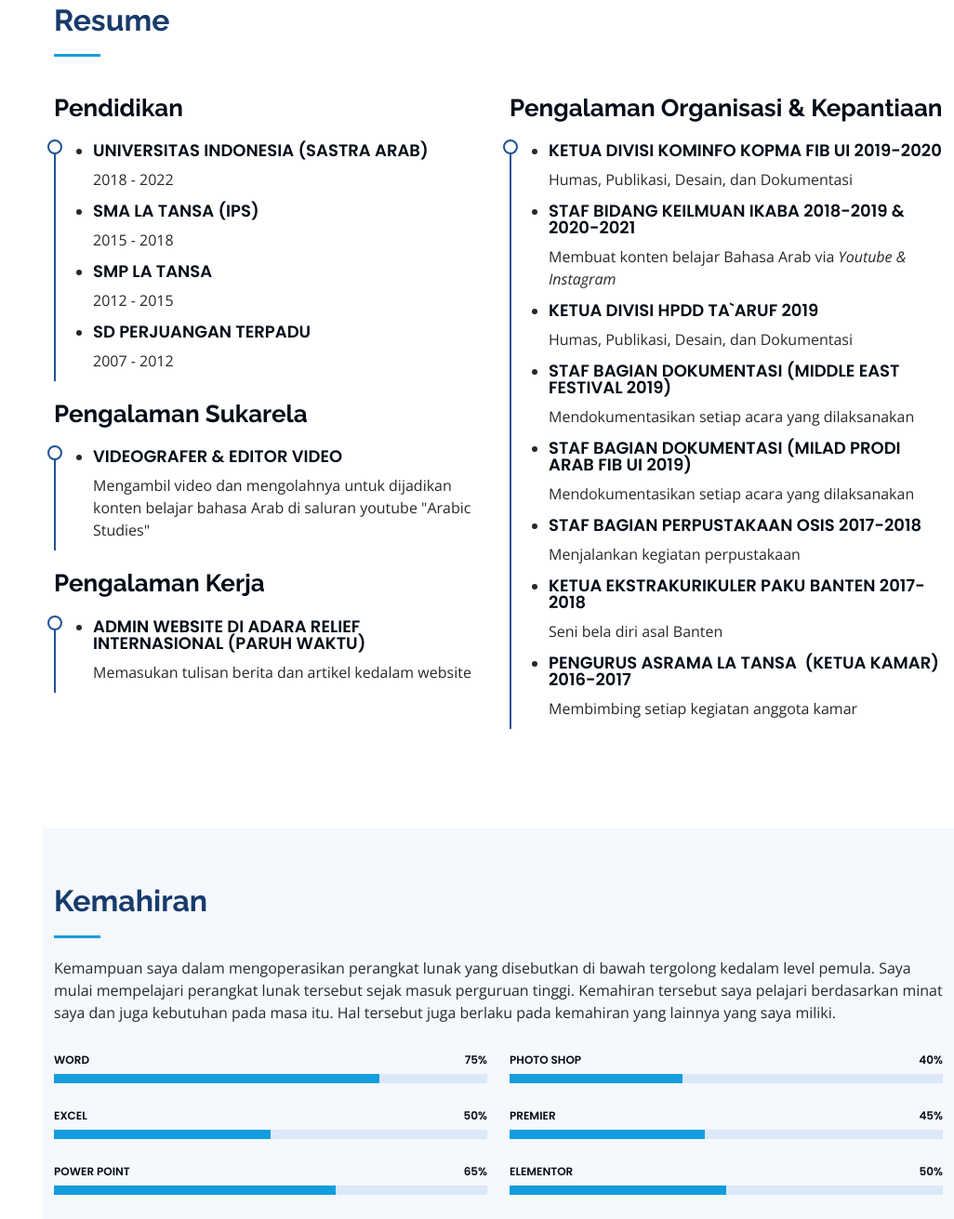
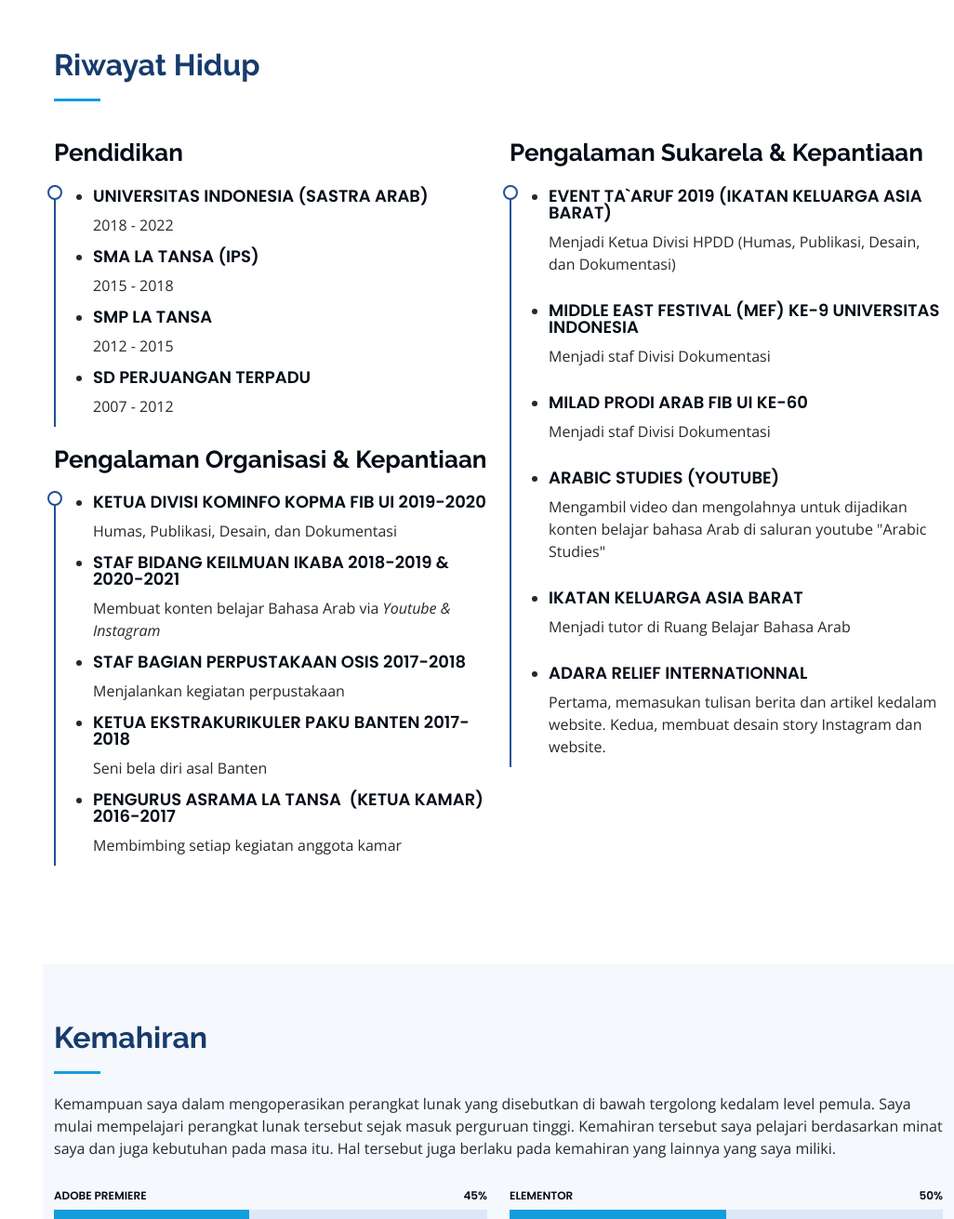
Before and after one commit to Irvanda-dzr/irvanda.github.io, a plain HTML site: page index.html in a window 1280 px wide. Shown: the part 1489-2800 px from the top of the page at 93% size, without its empty margins (254-1280 px from the left). Drawn offline with nearby package versions, Linux system fonts and the light colour scheme.

Commit message:
rubah isi

```diff
--- a/index.html
+++ b/index.html
@@ -45,7 +45,7 @@
     <div class="d-flex flex-column">
 
       <div class="profile">
-        <img src="assets/img/FCV.png" alt="" class="img-fluid rounded-circle">
+        <img src="assets/img/foto bulet.png" alt="" class="img-fluid rounded-circle">
         <h1 class="text-light"><a href="index.html">Irvanda DR</a></h1>
         <div class="social-links mt-3 text-center">
           <a href="https://www.youtube.com/channel/UC7dD_PXznPxkcCmL4ViYzag" class="youtube"><i class="bx bxl-youtube"></i></a>
@@ -60,7 +60,7 @@
         <ul>
           <li><a href="#hero" class="nav-link scrollto active"><i class="bx bx-home"></i> <span>Home</span></a></li>
           <li><a href="#about" class="nav-link scrollto"><i class="bx bx-user"></i> <span>Tentang</span></a></li>
-          <li><a href="#resume" class="nav-link scrollto"><i class="bx bx-file-blank"></i> <span>Resume</span></a></li>
+          <li><a href="#resume" class="nav-link scrollto"><i class="bx bx-file-blank"></i> <span>Riwayat Hidup</span></a></li>
 		  <li><a href="#skills" class="nav-link scrollto"><i class="bx bx-book-content"></i> <span>Kemahiran</span></a></li>
 		  <li><a href="#services" class="nav-link scrollto"><i class="bx bx-server"></i> <span>Minat</span></a></li>
           <li><a href="#portfolio" class="nav-link scrollto"><i class="bx bx-envelope"></i> <span>Karya</span></a></li>
@@ -85,7 +85,7 @@
 
         <div class="section-title">
           <h2>Tentang</h2>
-          <p>Lahir di Depok pada tanggal 8 Maret 2001. Bertempat tinggal di Kampung Ceringin, Ragajaya, Bojong Gede, Kabupaten Bogor. Lulusan Sastra Arab yang memiliki peminatan di bidang bahasa dan budaya.</p>
+          <p>Lahir di Depok pada tanggal 8 Maret 2001. Bertempat tinggal di Ragajaya, Bojong Gede, Kabupaten Bogor. Lulusan Sastra Arab yang memiliki peminatan di bidang bahasa dan budaya.</p>
         </div>
 
         <div class="row">
@@ -127,7 +127,7 @@
     <section id="resume" class="resume">
       <div class="container">
         <div class="section-title">
-          <h2>Resume</h2>
+          <h2>Riwayat Hidup</h2>
           <div class="row">
             <div class="col-lg-6" data-aos="fade-up">
               <h3 class="resume-title">Pendidikan</h3>
@@ -143,22 +143,6 @@
                   2007 - 2012
 			    </ul>
 			  </div>
-              <h3 class="resume-title">Pengalaman Sukarela</h3>
-              <div class="resume-item pb-0">
-			    <ul>
-			      <li><h4>Videografer &amp; Editor Video</h4>
-                  Mengambil video dan mengolahnya untuk dijadikan konten belajar bahasa Arab di saluran youtube "Arabic Studies"
-			    </ul>
-			  </div>
-              <h3 class="resume-title">Pengalaman Kerja</h3>
-              <div class="resume-item pb-0">
-			    <ul>
-			      <li><h4>Admin Website di Adara Relief Internasional (paruh waktu)</h4>
-                  Memasukan tulisan berita dan artikel kedalam website
-			    </ul>
-			  </div>
-		    </div>
-		    <div class="col-lg-6" data-aos="fade-up" data-aos-delay="100">
               <h3 class="resume-title">Pengalaman Organisasi &amp; Kepantiaan</h3>
               <div class="resume-item pb-0">
                 <ul>
@@ -166,20 +150,44 @@
                     Humas, Publikasi, Desain, dan Dokumentasi
                   <li><h4>Staf Bidang Keilmuan IKABA 2018-2019 &amp; 2020-2021</h4>
                     Membuat konten belajar Bahasa Arab via <em>Youtube &amp; Instagram</em>
-                  <li><h4>Ketua Divisi HPDD Ta`aruf 2019</h4>
-                    Humas, Publikasi, Desain, dan Dokumentasi
-                  <li><h4>Staf Bagian Dokumentasi (Middle East Festival 2019)</h4>
-                    Mendokumentasikan setiap acara yang dilaksanakan
-                  <li><h4>Staf Bagian Dokumentasi (Milad Prodi Arab FIB UI 2019)</h4>
-                    Mendokumentasikan setiap acara yang dilaksanakan
                   <li><h4>Staf Bagian Perpustakaan OSIS 2017-2018</h4>
                     Menjalankan kegiatan perpustakaan
                   <li><h4>Ketua Ekstrakurikuler Paku Banten 2017-2018</h4>
                     Seni bela diri asal Banten
-				  <li><h4>Pengurus Asrama La tansa  (Ketua Kamar) 2016-2017</h4>
+				          <li><h4>Pengurus Asrama La tansa  (Ketua Kamar) 2016-2017</h4>
                     Membimbing setiap kegiatan anggota kamar
-				</ul>
+			      	 </ul>
               </div>
+
+		    </div>
+		    <div class="col-lg-6" data-aos="fade-up" data-aos-delay="100">
+              <h3 class="resume-title">Pengalaman Sukarela &amp; Kepantiaan</h3>
+              <div class="resume-item pb-0">
+			    <ul>
+			      <li><h4>Event Ta`aruf 2019 (Ikatan Keluarga Asia Barat)</h4>
+                  Menjadi Ketua Divisi HPDD (Humas, Publikasi, Desain, dan Dokumentasi)
+			    </ul>
+          <ul>
+			      <li><h4>Middle East Festival (MEF) Ke-9 Universitas Indonesia</h4>
+                  Menjadi staf Divisi Dokumentasi
+			    </ul>
+          <ul>
+			      <li><h4>Milad Prodi Arab FIB UI ke-60</h4>
+                  Menjadi staf Divisi Dokumentasi
+			    </ul>
+          <ul>
+			      <li><h4>Arabic Studies (Youtube)</h4>
+                  Mengambil video dan mengolahnya untuk dijadikan konten belajar bahasa Arab di saluran youtube "Arabic Studies"
+			    </ul>
+          <ul>
+			      <li><h4>Ikatan Keluarga Asia Barat</h4>
+                  Menjadi tutor di Ruang Belajar Bahasa Arab
+			    </ul>
+          <ul>
+			      <li><h4>Adara Relief Internationnal</h4>
+              Pertama, memasukan tulisan berita dan artikel kedalam website. Kedua, membuat desain story Instagram dan website.
+			    </ul>
+			  </div>
             </div>
 		  </div>
 	    </div>
@@ -200,55 +208,16 @@
           <div class="col-lg-6" data-aos="fade-up">
 
             <div class="progress">
-              <span class="skill">Word <i class="val">75%</i></span>
-              <div class="progress-bar-wrap">
-                <div class="progress-bar" role="progressbar" aria-valuenow="75" aria-valuemin="0" aria-valuemax="100"></div>
-              </div>
-            </div>
-
-            <div class="progress">
-              <span class="skill">Excel <i class="val">50%</i></span>
-              <div class="progress-bar-wrap">
-                <div class="progress-bar" role="progressbar" aria-valuenow="50" aria-valuemin="0" aria-valuemax="100"></div>
-              </div>
-            </div>
-
-            <div class="progress">
-              <span class="skill">Power Point <i class="val">65%</i></span>
-              <div class="progress-bar-wrap">
-                <div class="progress-bar" role="progressbar" aria-valuenow="65" aria-valuemin="0" aria-valuemax="100"></div>
-              </div>
-            </div>
-
-            <div class="progress">
-              <span class="skill">Wordpress <i class="val">40%</i></span>
-              <div class="progress-bar-wrap">
-                <div class="progress-bar" role="progressbar" aria-valuenow="40" aria-valuemin="0" aria-valuemax="100"></div>
-              </div>
-            </div>
-
-          </div>
-
-          <div class="col-lg-6" data-aos="fade-up" data-aos-delay="100">
-
-            <div class="progress">
-              <span class="skill">Photo Shop <i class="val">40%</i></span>
-              <div class="progress-bar-wrap">
-                <div class="progress-bar" role="progressbar" aria-valuenow="40" aria-valuemin="0" aria-valuemax="100"></div>
-              </div>
-            </div>
-
-            <div class="progress">
-              <span class="skill">Premier <i class="val">45%</i></span>
+              <span class="skill">Adobe Premiere <i class="val">45%</i></span>
               <div class="progress-bar-wrap">
                 <div class="progress-bar" role="progressbar" aria-valuenow="45" aria-valuemin="0" aria-valuemax="100"></div>
               </div>
             </div>
 
             <div class="progress">
-              <span class="skill">Elementor <i class="val">50%</i></span>
+              <span class="skill">Adobe Photoshop <i class="val">40%</i></span>
               <div class="progress-bar-wrap">
-                <div class="progress-bar" role="progressbar" aria-valuenow="50" aria-valuemin="0" aria-valuemax="100"></div>
+                <div class="progress-bar" role="progressbar" aria-valuenow="40" aria-valuemin="0" aria-valuemax="100"></div>
               </div>
             </div>
 
@@ -260,7 +229,53 @@
             </div>
 
             <div class="progress">
-              <span class="skill">Power Point <i class="val">40%</i></span>
+              <span class="skill">Videografi <i class="val">40%</i></span>
+              <div class="progress-bar-wrap">
+                <div class="progress-bar" role="progressbar" aria-valuenow="40" aria-valuemin="0" aria-valuemax="100"></div>
+              </div>
+            </div>
+
+            <div class="progress">
+              <span class="skill">WordPress <i class="val">50%</i></span>
+              <div class="progress-bar-wrap">
+                <div class="progress-bar" role="progressbar" aria-valuenow="50" aria-valuemin="0" aria-valuemax="100"></div>
+              </div>
+            </div>
+
+          </div>
+
+          <div class="col-lg-6" data-aos="fade-up" data-aos-delay="100">
+
+            <div class="progress">
+              <span class="skill">Elementor <i class="val">50%</i></span>
+              <div class="progress-bar-wrap">
+                <div class="progress-bar" role="progressbar" aria-valuenow="50" aria-valuemin="0" aria-valuemax="100"></div>
+              </div>
+            </div>
+
+            <div class="progress">
+              <span class="skill">Yoast SEO <i class="val">45%</i></span>
+              <div class="progress-bar-wrap">
+                <div class="progress-bar" role="progressbar" aria-valuenow="45" aria-valuemin="0" aria-valuemax="100"></div>
+              </div>
+            </div>
+
+            <div class="progress">
+              <span class="skill">Microsoft Word <i class="val">60%</i></span>
+              <div class="progress-bar-wrap">
+                <div class="progress-bar" role="progressbar" aria-valuenow="60" aria-valuemin="0" aria-valuemax="100"></div>
+              </div>
+            </div>
+
+            <div class="progress">
+              <span class="skill">Microsoft Excel <i class="val">40%</i></span>
+              <div class="progress-bar-wrap">
+                <div class="progress-bar" role="progressbar" aria-valuenow="40" aria-valuemin="0" aria-valuemax="100"></div>
+              </div>
+            </div>
+
+            <div class="progress">
+              <span class="skill">Microsoft PowerPoint <i class="val">40%</i></span>
               <div class="progress-bar-wrap">
                 <div class="progress-bar" role="progressbar" aria-valuenow="40" aria-valuemin="0" aria-valuemax="100"></div>
               </div>
```
Also changed, not shown: assets/img/FCV.png, assets/img/foto bulet.png (added).
